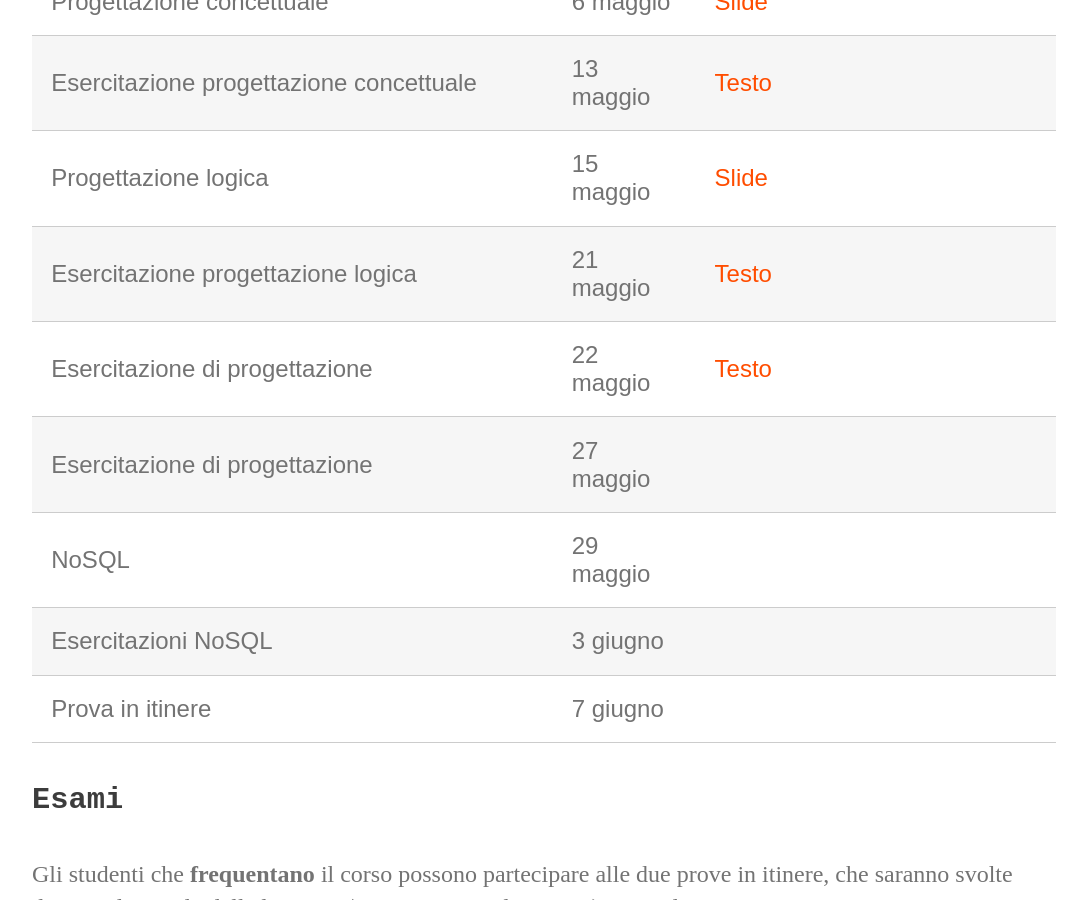
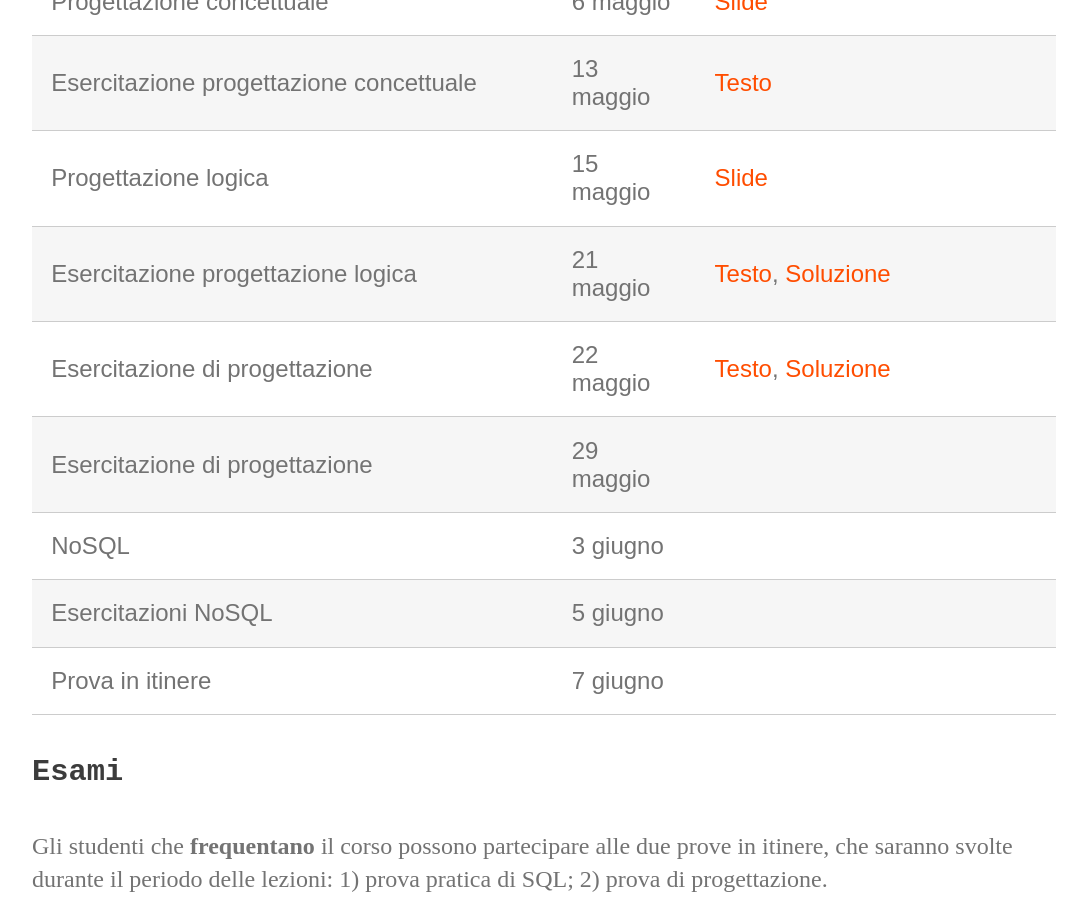
Before and after one commit to perceivelab/db-fo-24, a Jekyll site: the page built from index.md, in a window 1280 px wide and 900 px high, scrolled down 1840 px. Shown: the whole window, without its empty margins (96-1183 px from the left). Built offline with Jekyll 4.4.1, drawn with Linux system fonts in a browser that asks for light colours.

Commit message:
Update index.md

```diff
--- a/index.md
+++ b/index.md
@@ -39,11 +39,11 @@ Il programma delle lezioni è provvisorio e può subire variazioni.
 | Progettazione concettuale                 | 6 maggio | [Slide](https://studentiunict-my.sharepoint.com/:b:/g/personal/simone_palazzo_unict_it/EQ_F5Vc1uBBHg5drpwnjuHoBBtnLicGjT6IgrSB9hbXCRQ?e=6EoO4k) |
 | Esercitazione progettazione concettuale   | 13 maggio | [Testo](https://studentiunict-my.sharepoint.com/:b:/g/personal/simone_palazzo_unict_it/EQdWLgF7E7hBvUJ0gUwEtusB3vINJS3OhPXrcfVCj3Zelw?e=q9FZ8K) |
 | Progettazione logica                      | 15 maggio | [Slide](https://studentiunict-my.sharepoint.com/:b:/g/personal/simone_palazzo_unict_it/EaocZFouZrVHoQw1VVECmBIB6rU0_JcGm7Y0pQIMGCfvJg?e=t35oJY) |
-| Esercitazione progettazione logica        | 21 maggio | [Testo](https://studentiunict-my.sharepoint.com/:b:/g/personal/simone_palazzo_unict_it/ETc701fvcVhNqaI7534bm24BD06BFJPEBsU516JWSD9MlQ?e=hqgspb) |
-| Esercitazione di progettazione            | 22 maggio | [Testo](https://studentiunict-my.sharepoint.com/:b:/g/personal/simone_palazzo_unict_it/EaARkPnuMd1Fr7SzJykDeToB2hD5ZP9yfeYaDZkeoUgqOQ?e=oV6yZP) |
-| Esercitazione di progettazione            | 27 maggio |
-| NoSQL                                     | 29 maggio |
-| Esercitazioni NoSQL                       | 3 giugno |
+| Esercitazione progettazione logica        | 21 maggio | [Testo](https://studentiunict-my.sharepoint.com/:b:/g/personal/simone_palazzo_unict_it/ETc701fvcVhNqaI7534bm24BD06BFJPEBsU516JWSD9MlQ?e=hqgspb), [Soluzione](https://studentiunict-my.sharepoint.com/:b:/g/personal/simone_palazzo_unict_it/ERLwESS6N5RHty7R9nJ6CxwBrwg1Ow-I3f6LdDZ6B5XytQ?e=fLGk57) |
+| Esercitazione di progettazione            | 22 maggio | [Testo](https://studentiunict-my.sharepoint.com/:b:/g/personal/simone_palazzo_unict_it/EaARkPnuMd1Fr7SzJykDeToB2hD5ZP9yfeYaDZkeoUgqOQ?e=oV6yZP), [Soluzione](https://studentiunict-my.sharepoint.com/:b:/g/personal/simone_palazzo_unict_it/ERMdLpjVHMtDo1dmKiASZ58BE4EY2VN08LQfKQ-qeuOBZg?e=uEZTKu) |
+| Esercitazione di progettazione            | 29 maggio |
+| NoSQL                                     | 3 giugno |
+| Esercitazioni NoSQL                       | 5 giugno |
 | Prova in itinere                          | 7 giugno |
 
 #### Esami
```
